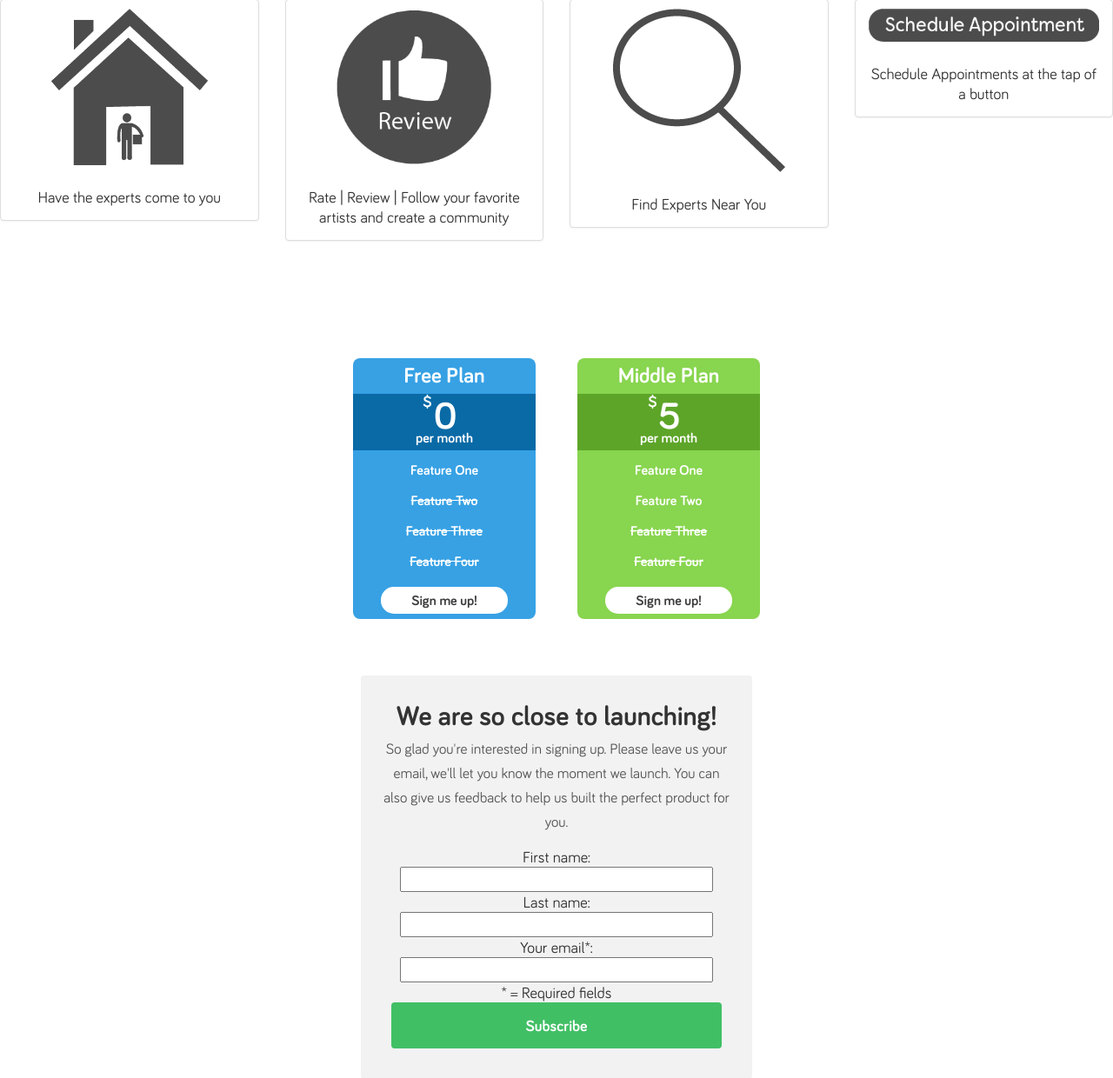
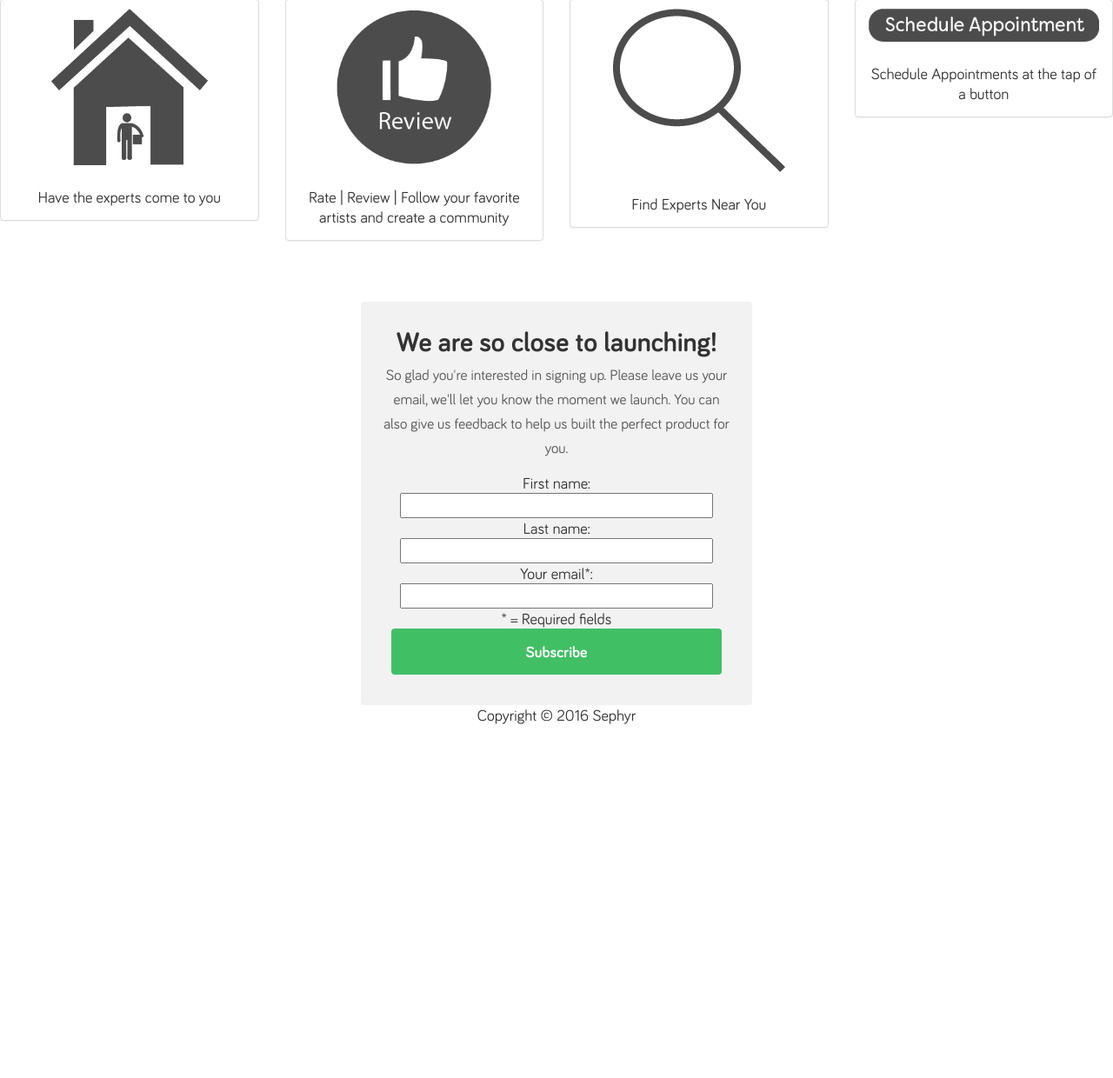
Before and after one commit to derek-nguyen/sephyr, a Django app: page / in a window 1280 px wide. Shown: the part 2455-3695 px from the top of the page at 87% size. After the commit the page ends 3288 px from the top, so only its background shows below. Run offline with Django 3.2, Linux system fonts and the light colour scheme; some libraries are stand-ins or nearby versions.

Commit message:
deleted pricing container

```diff
--- a/app/templates/index.html
+++ b/app/templates/index.html
@@ -227,105 +227,6 @@
 
 		<div class="footer">
 
-			<!-- PRICING CONTAINER -->
-
-			<div id="pricing-container">
-
-				<div class="pricing">
-
-					<div class="plan">
-
-						<div class="plan-type">
-							<!-- *** EDIT ME *** -->
-							Free Plan
-						</div>
-
-						<div class="plan-price">
-							<!-- *** EDIT ME *** -->
-							<p class="amount"><sup>$</sup>0</p>
-							<p class="tiny">per month</p>
-						</div>
-
-						<div class="feature">
-							<!-- *** EDIT ME *** -->
-							Feature One
-						</div>
-
-						<div class="feature">
-							<!-- *** EDIT ME *** -->
-							<strike>Feature Two</strike>
-						</div>
-
-						<div class="feature">
-							<!-- *** EDIT ME *** -->
-							<strike>Feature Three</strike>
-						</div>
-
-						<div class="feature">
-							<!-- *** EDIT ME *** -->
-							<strike>Feature Four</strike>
-						</div>
-
-						<div class="plan-btn">
-
-							<a class="plan-btn-style" rel="leanModal" name="signup" href="#signup">
-								<!-- *** EDIT ME *** -->
-								Sign me up!
-							</a>
-
-						</div>
-
-					</div>
-
-
-					<div class="plan-best">
-
-						<div class="plan-type">
-							<!-- *** EDIT ME *** -->
-							Middle Plan
-						</div>
-
-						<div class="plan-price-best">
-							<!-- *** EDIT ME *** -->
-							<p class="amount"><sup>$</sup>5</p>
-							<p class="tiny">per month</p>
-						</div>
-
-						<div class="feature">
-							<!-- *** EDIT ME *** -->
-							Feature One
-						</div>
-
-						<div class="feature">
-							<!-- *** EDIT ME *** -->
-							Feature Two
-						</div>
-
-						<div class="feature">
-							<!-- *** EDIT ME *** -->
-							<strike>Feature Three</strike>
-						</div>
-
-						<div class="feature">
-							<!-- *** EDIT ME *** -->
-							<strike>Feature Four</strike>
-						</div>
-
-						<div class="plan-btn">
-
-							<a class="plan-btn-style" rel="leanModal" name="signup" href="#signup">
-								<!-- *** EDIT ME *** -->
-								Sign me up!
-							</a>
-
-						</div>
-
-					</div>
-
-				</div>
-
-			</div>
-
       <div id="signup">
         <h4>We are so close to launching!</h4>
 
```
